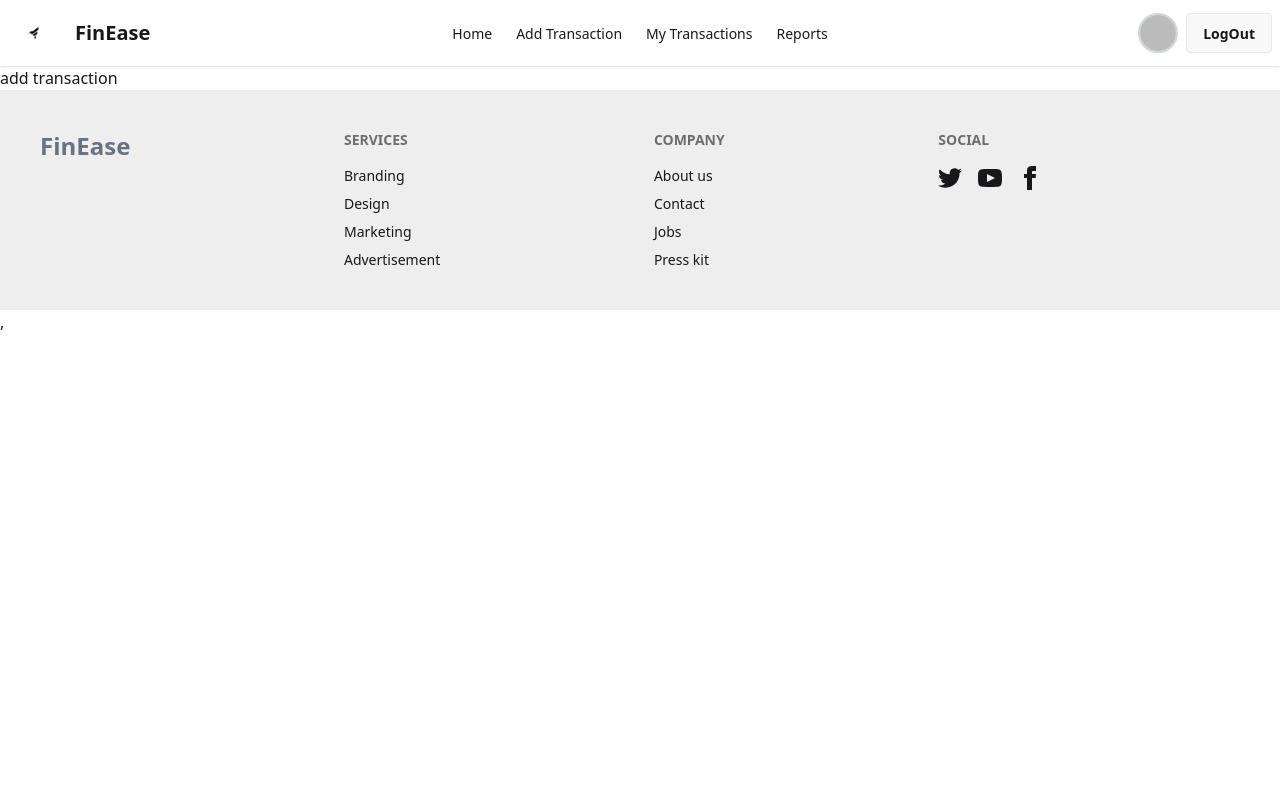
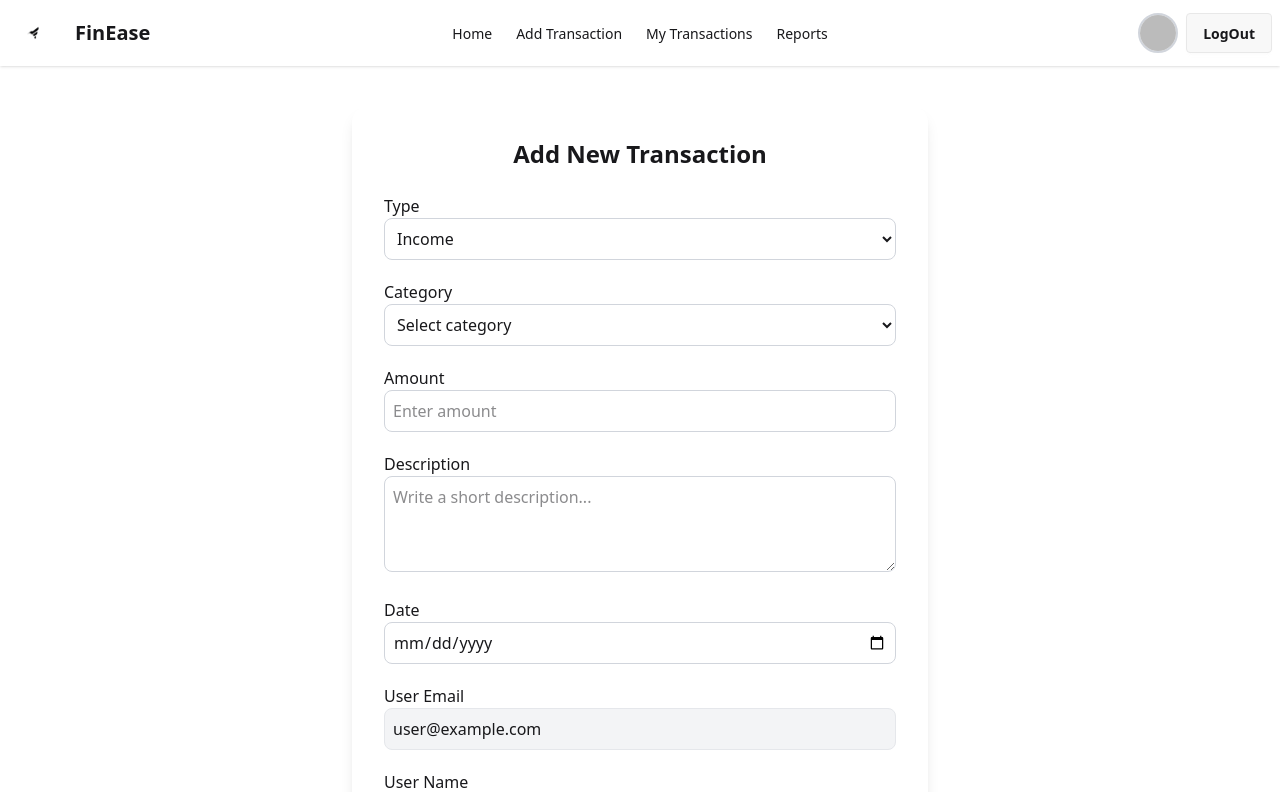
Before and after one commit to RatulFuad/FinEase-client, a React (Vite) app: page /addTransaction in a window 1280 px wide. Shown: the top 792 px of the page. Built offline with nearby package versions, Linux system fonts and the light colour scheme; no server answers; sample sign-in values are in the browser's storage.

Commit message:
complete transaction page

```diff
--- a/src/pages/AddTransaction.jsx
+++ b/src/pages/AddTransaction.jsx
@@ -1,11 +1,141 @@
-import React from 'react';
+import React, { useState, useContext } from "react";
+import { AuthContext } from "../provider/AuthProvider";
+import { toast } from "react-toastify";
+
 
 const AddTransaction = () => {
-    return (
+  const {user} = useContext(AuthContext)
+
+  const [formData, setFormData]= useState({
+    type:"Income",
+    category: "",
+    amount: "",
+    description: "",
+    date: "",
+  })
+
+  const handleChange = (e)=>{
+    const {name, value } = e.target;
+    setFormData((prev) =>({ ...prev, [name]: value }))
+  }
+
+  const handleSubmit = (e) => {
+    e.preventDefault();
+
+    const transactionData ={
+      ...formData,
+      userEmail: user?.email,
+      userName: user?.displayName,
+    };
+
+    console.log("Transaction Added", transactionData)
+    toast.success("Transaction added successfully")
+  };
+
+  return (
+    <div className="max-w-xl mx-auto bg-white shadow-lg rounded-2xl p-8 mt-10">
+      <h2 className="text-2xl font-bold text-center mb-6">
+        Add New Transaction
+      </h2>
+
+      <form onSubmit={handleSubmit} className="space-y-5">
+
         <div>
-            add transaction
+          <label className=" font-medium mb-2">Type</label>
+          <select
+            name="type"
+            value={formData.type}
+            onChange={handleChange}
+            className="w-full border border-gray-300 rounded-lg p-2">
+            <option value="Income">Income</option>
+            <option value="Expense">Expense</option>
+          </select>
         </div>
-    );
+
+
+    <div>
+          <label className=" font-medium mb-2">Category</label>
+          <select
+            name="category"
+            value={formData.category}
+            onChange={handleChange}
+            className="w-full border border-gray-300 rounded-lg p-2 ">
+
+            <option value="">Select category</option>
+            <option value="Salary">Salary</option>
+            <option value="Food">Food</option>
+            <option value="Transport">Transport</option>
+            <option value="Bills">Bills</option>
+            <option value="Entertainment">Entertainment</option>
+            <option value="Shopping">Shopping</option>
+            <option value="Other">Other</option>
+
+ </select>
+        </div>
+
+
+    <div>
+          <label className=" font-medium mb-2">Amount</label>
+          <input
+            type="number"
+            name="amount"
+            value={formData.amount}
+            onChange={handleChange}
+            placeholder="Enter amount"
+            className="w-full border border-gray-300 rounded-lg p-2 "
+            required/>
+        </div>
+
+
+        <div>
+          <label className=" font-medium mb-2">Description</label>
+          <textarea
+            name="description"
+            value={formData.description}
+            onChange={handleChange}
+            placeholder="Write a short description..."
+            className="w-full border border-gray-300 rounded-lg p-2 h-24 "/>
+     </div>
+
+
+    <div>
+          <label className=" font-medium mb-2">Date</label>
+          <input
+            type="date"
+            name="date"
+            value={formData.date}
+            onChange={handleChange}
+            className="w-full border border-gray-300 rounded-lg p-2 "
+            required/>
+        </div>
+
+
+ <div>
+        <label className=" font-medium mb-2">User Email</label>
+          <input
+            type="email"
+            value={user?.email || ""}
+            readOnly
+            className="w-full border border-gray-200 bg-gray-100 rounded-lg p-2 "/>
+        </div>
+
+
+    <div>
+          <label className=" font-medium mb-2">User Name</label>
+          <input
+            type="text"
+            value={user?.displayName || ""}
+            readOnly
+            className="w-full border border-gray-200 bg-gray-100 rounded-lg p-2 "/>
+        </div>
+
+
+    <button type="submit" className="w-full bg-blue-600 text-white font-semibold py-2 rounded-lg ">
+          Add Transaction
+        </button>
+      </form>
+    </div>
+  );
 };
 
 export default AddTransaction;
```
